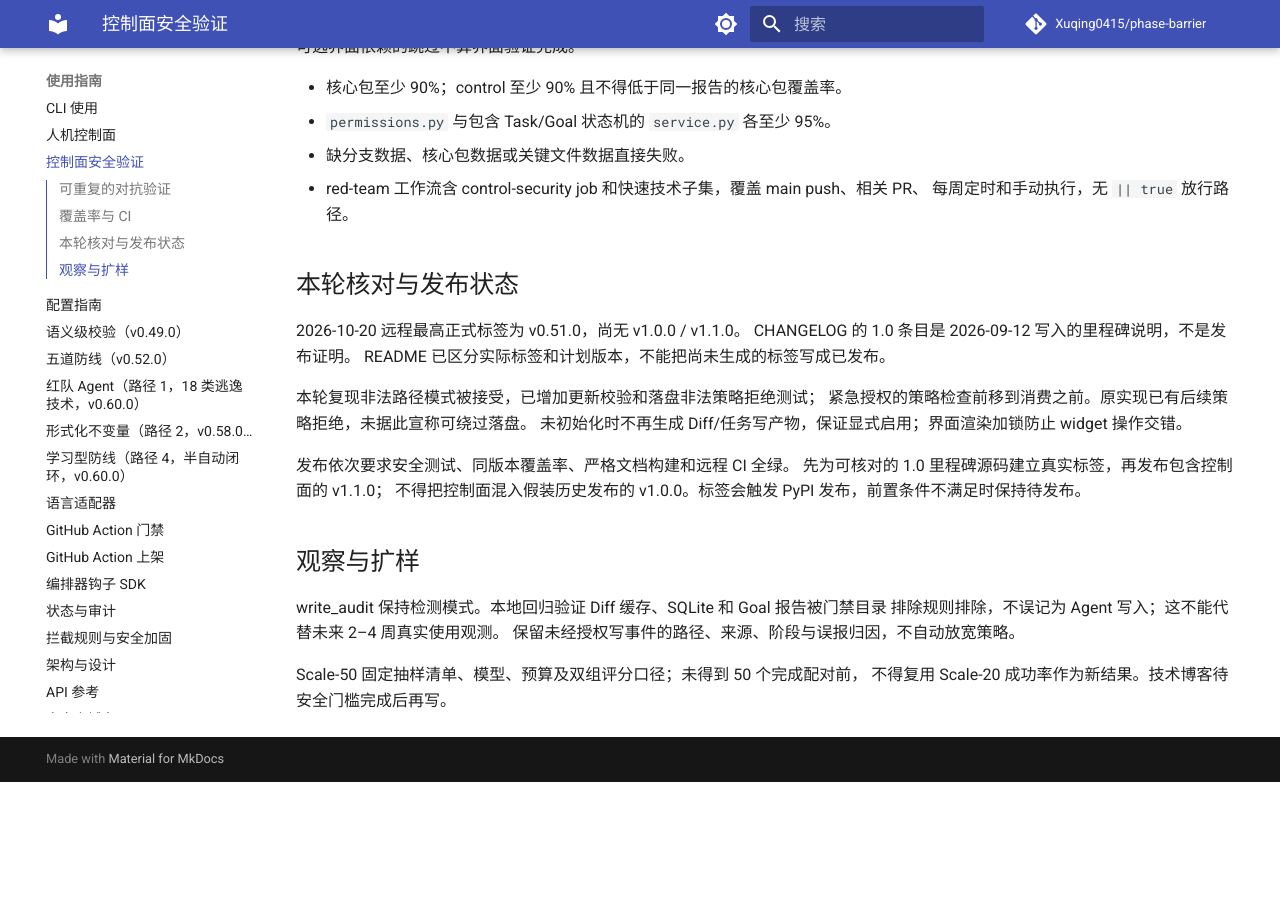
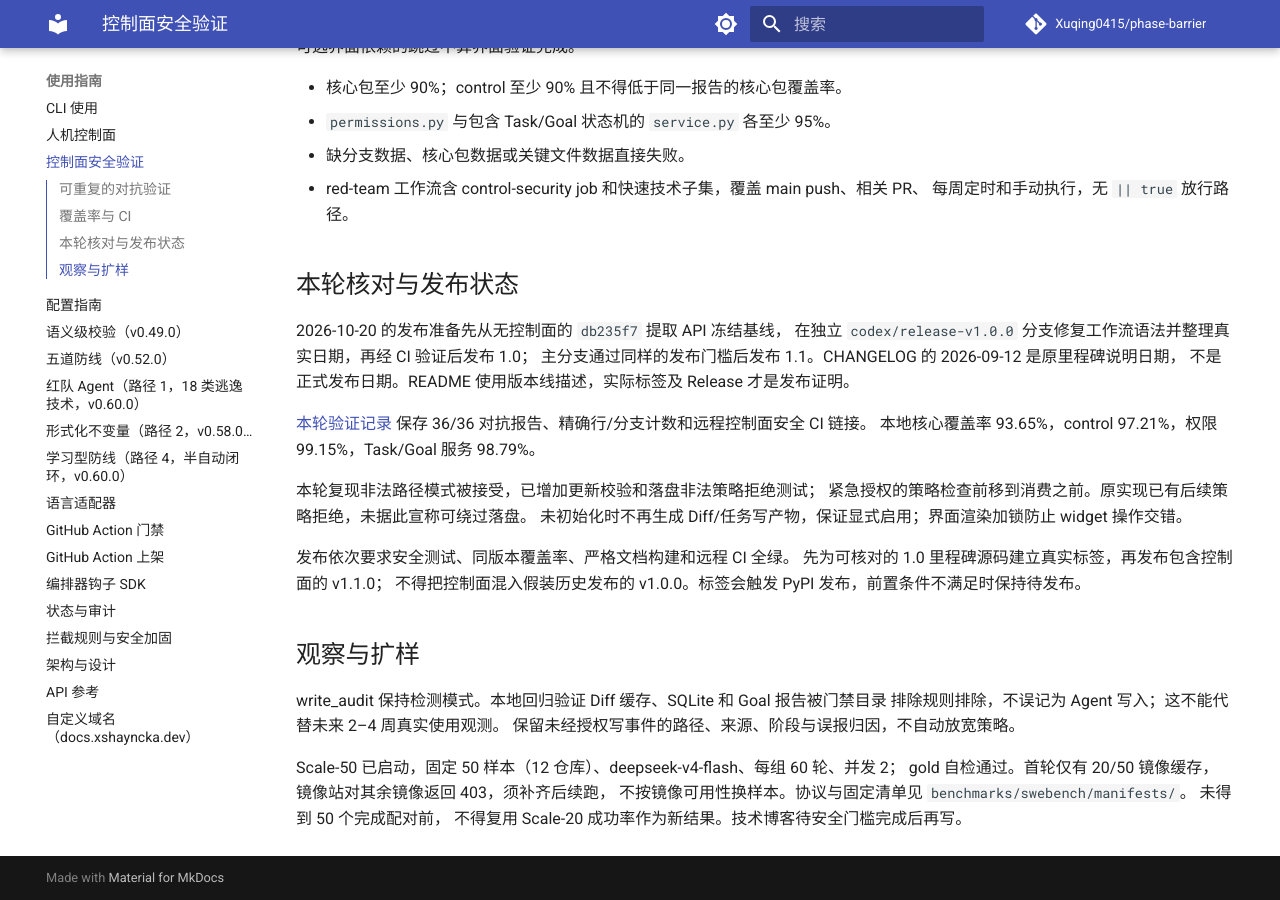
Before and after one commit to Xuqing0415/phase-barrier, an MkDocs documentation site: the page built from docs/control-security.md, in a window 1280 px wide and 900 px high, scrolled down 1199 px. Built offline with MkDocs 1.6.1 and Material for MkDocs 9.7.7, drawn with Linux system fonts in a browser that asks for light colours; comment, search, counter and statistics services are not loaded; before the commit the page ends 1981 px from its top, so only the background shows below that.

Commit message:
chore(release): 归档控制面安全证据并启动固定样本 Scale-50
- 归档五类 36 项独立红队原始结果：36 blocked、0 escaped、0 inconclusive、
  无豁免；记录真实 HTTP / SQLite / pytest 验证范围，不声称本地实时 LLM/TLC 通过。
- 本地全量 1645 passed、22 skipped，另加两项门禁目录和授权缺证据回归 2 passed；
  将逐文件行/分支计数及原报告 SHA-256 固化，便于独立复算。
- 精确合并覆盖率：core 93.6501%、control 97.2077%、permissions 99.1489%、
  Task/Goal service 98.7915%，全部超过硬门槛。严格文档构建、依赖和静态检查通过。
- 远程 control-security/红队流水线 39405529979 通过，主 CI 39405542631
  全矩阵通过；修复既有 learning-loop 字面量 /n YAML 错误，并开放主 CI 手动触发。
- 整理 v1.0.0 无控制面 API 冻结基线与 v1.1.0 可选控制面版本条目；
  v1.0 在隔离分支验证，标签依次在对应源码 CI 通过后创建，不伪造历史日期。
- Scale-50 固定 50 个实例、12 仓库、seed=7，同 deepseek-v4-flash、
  baseline/gated 各 60 轮、并发 2，官方 harness 5.0.2；gold 自检 resolved=1。
  已实际启动，首轮 20/50 镜像可用，部分结果已评分；缺镜像保持缺失并补拉，
  不按镜像可用性换样本，不宣称 Scale-50 完成或沿用 Scale-20 成功率。
- write_audit 保持检测模式，本轮仅证明控制面产物不误报，2–4 周真实观察仍待积累。

保留用户既有 known_residual.yaml 与 learning-loop 换行差异，不纳入本次提交。
本提交只调整工作流、文档与验证产物；最终发布仍以此 SHA 的远程 CI 为准。

```diff
--- a/docs/control-security.md
+++ b/docs/control-security.md
@@ -52,9 +52,14 @@
 
 ## 本轮核对与发布状态
 
-2026-10-20 远程最高正式标签为 v0.51.0，尚无 v1.0.0 / v1.1.0。
-CHANGELOG 的 1.0 条目是 2026-09-12 写入的里程碑说明，不是发布证明。
-README 已区分实际标签和计划版本，不能把尚未生成的标签写成已发布。
+2026-10-20 的发布准备先从无控制面的 `db235f7` 提取 API 冻结基线，
+在独立 `codex/release-v1.0.0` 分支修复工作流语法并整理真实日期，再经 CI 验证后发布 1.0；
+主分支通过同样的发布门槛后发布 1.1。CHANGELOG 的 2026-09-12 是原里程碑说明日期，
+不是正式发布日期。README 使用版本线描述，实际标签及 Release 才是发布证明。
+
+[本轮验证记录](https://github.com/Xuqing0415/phase-barrier/tree/main/benchmarks/control_red_team/results/2026-10-20)
+保存 36/36 对抗报告、精确行/分支计数和远程控制面安全 CI 链接。
+本地核心覆盖率 93.65%，control 97.21%，权限 99.15%，Task/Goal 服务 98.79%。
 
 本轮复现非法路径模式被接受，已增加更新校验和落盘非法策略拒绝测试；
 紧急授权的策略检查前移到消费之前。原实现已有后续策略拒绝，未据此宣称可绕过落盘。
@@ -70,5 +75,8 @@
 排除规则排除，不误记为 Agent 写入；这不能代替未来 2–4 周真实使用观测。
 保留未经授权写事件的路径、来源、阶段与误报归因，不自动放宽策略。
 
-Scale-50 固定抽样清单、模型、预算及双组评分口径；未得到 50 个完成配对前，
+Scale-50 已启动，固定 50 样本（12 仓库）、deepseek-v4-flash、每组 60 轮、并发 2；
+gold 自检通过。首轮仅有 20/50 镜像缓存，镜像站对其余镜像返回 403，须补齐后续跑，
+不按镜像可用性换样本。协议与固定清单见 `benchmarks/swebench/manifests/`。
+未得到 50 个完成配对前，
 不得复用 Scale-20 成功率作为新结果。技术博客待安全门槛完成后再写。
```
Also changed, not shown: CHANGELOG.md (+9 -5 lines), README.md (+2 -2 lines), benchmarks/control_red_team/results/2026-10-20/README.md (added, +17 -0 lines), benchmarks/swebench/manifests/scale50-lite-2026-10-20.md (added, +24 -0 lines), docs/release.md (+4 -3 lines), 5 other files.
